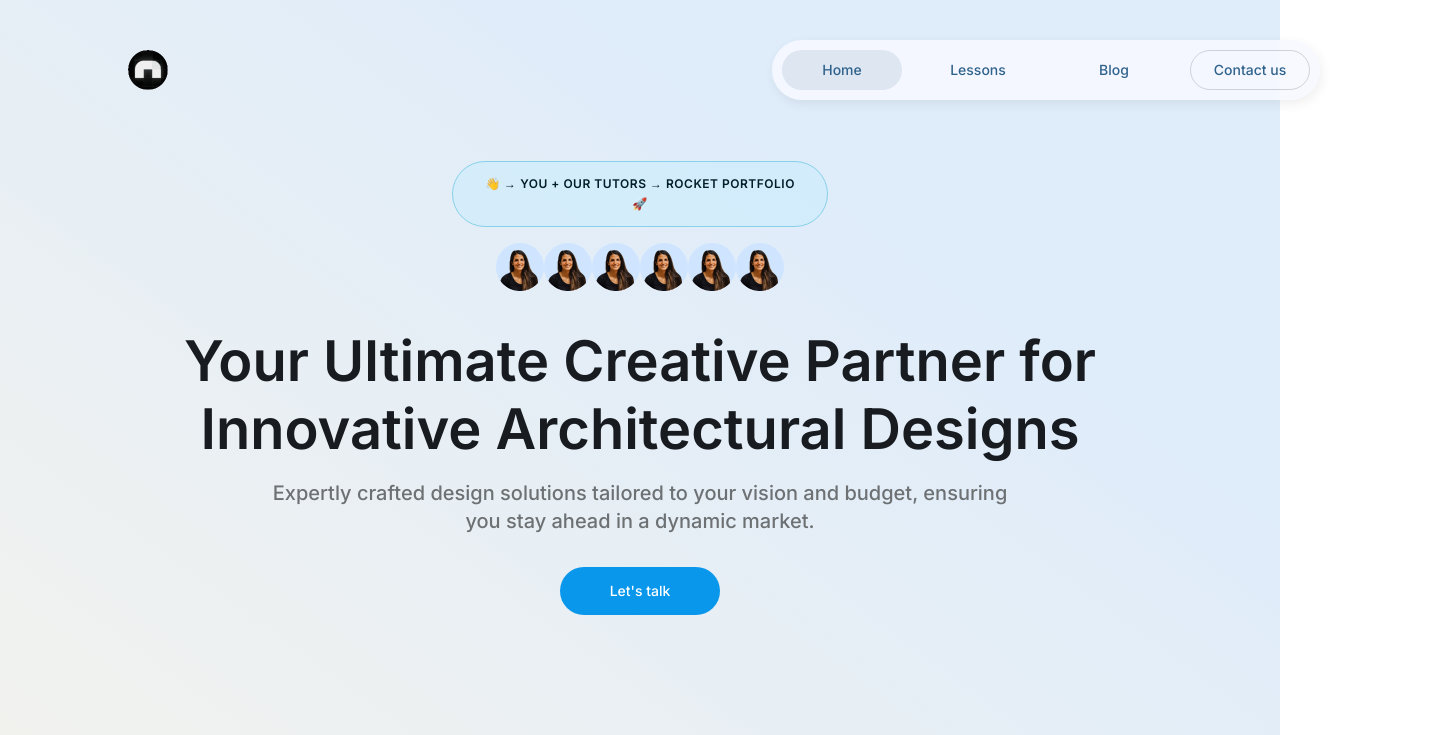
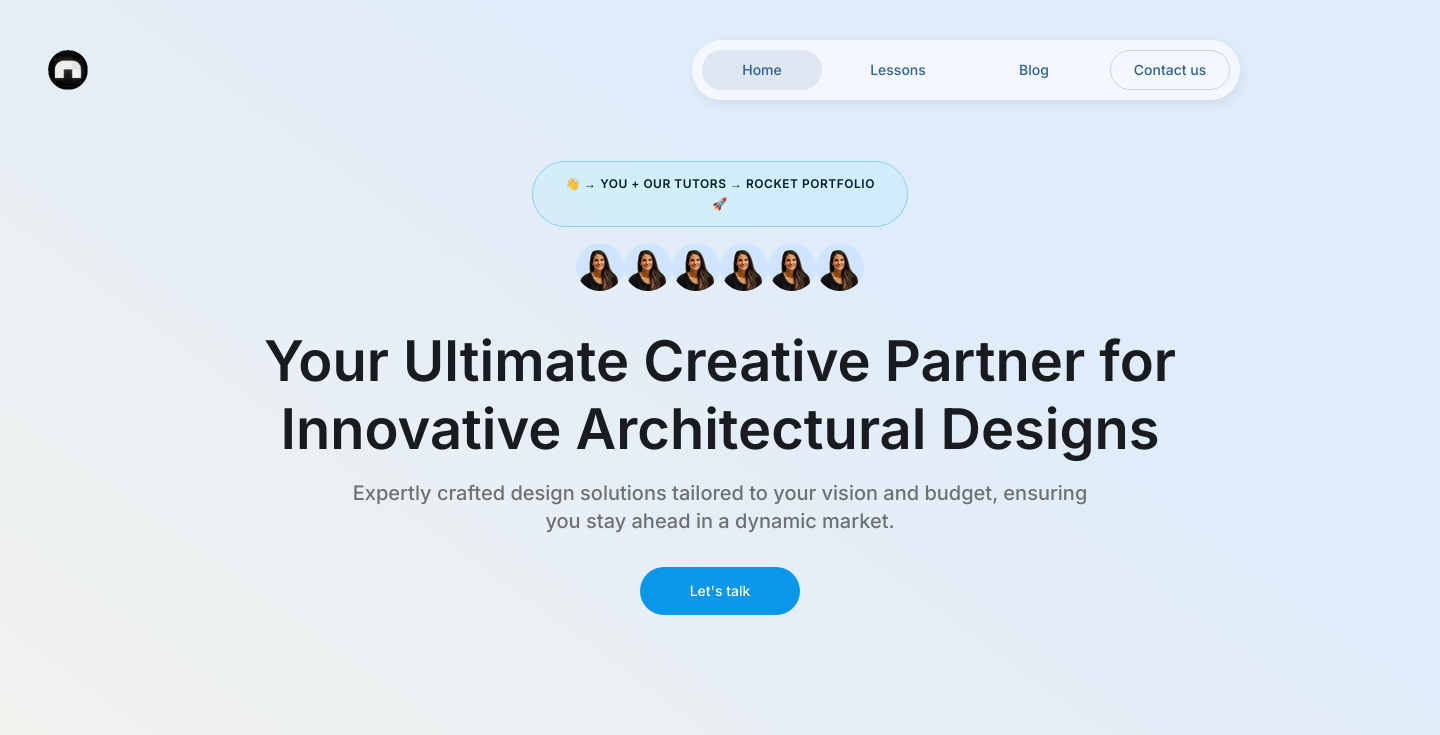
Before and after one commit to CamuStudio/CamuServer, a React (Vite) app in the folder camu/: page / in a window 1280 px wide. Shown: the top 735 px of the page, 1440 px wide, since content can reach past the window. Built offline with nearby package versions, Linux system fonts and the light colour scheme.

Commit message:
Update: updated the style of the whole page and the navbar

```diff
--- a/camu/src/components/navbar/Navbar.module.css
+++ b/camu/src/components/navbar/Navbar.module.css
@@ -3,7 +3,8 @@
     position: fixed;
     z-index: 10;
     top: 0;
-    left: 120px;
+    left: 0;
+    transform: translate(calc(50vw - 50%));
     display: flex;
     width: 1200px;
     justify-content: space-between;
--- a/camu/src/index.css
+++ b/camu/src/index.css
@@ -14,6 +14,13 @@ img
   box-sizing: border-box;
 }
 
+/**
+  The width of the page is set to 1440px at the moment,
+  Will be updated after the UI of different screen widths are updated.
+ */
 body {
+  width: 1440px;
+  max-width: 1440px;
+  margin: 0 auto;
   overflow-x: hidden;
 }
```
